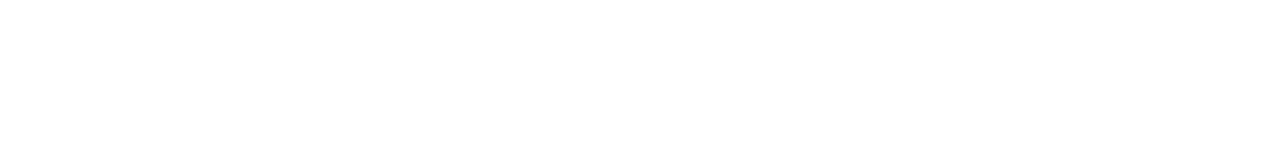
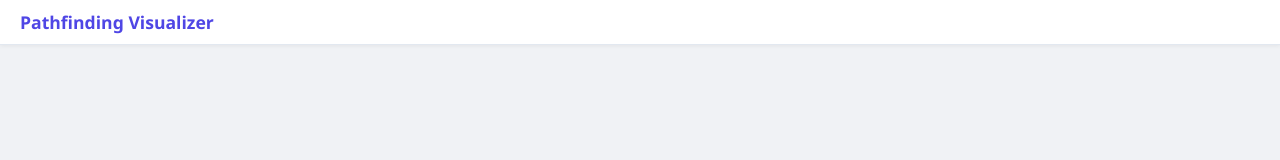
Before and after one commit to fadiyousif/pathfinding-visualizer, a plain HTML site: page index.html in a window 1280 px wide. Drawn offline with Linux system fonts and the light colour scheme.

Commit message:
add header and base page styles

```diff
--- a/index.html
+++ b/index.html
@@ -8,6 +8,10 @@
 </head>
 <body>
 
+<header>
+  <h1>Pathfinding Visualizer</h1>
+</header>
+
 <script src="script.js"></script>
 </body>
 </html>
--- a/style.css
+++ b/style.css
@@ -1 +1,29 @@
 * { margin: 0; padding: 0; box-sizing: border-box; }
+
+body {
+  font-family: 'Segoe UI', sans-serif;
+  background: #f0f2f5;
+  color: #1e293b;
+  height: 100vh;
+  display: flex;
+  flex-direction: column;
+  overflow: hidden;
+}
+
+header {
+  background: #fff;
+  border-bottom: 1px solid #e2e8f0;
+  padding: 10px 20px;
+  display: flex;
+  align-items: center;
+  gap: 20px;
+  flex-wrap: wrap;
+  box-shadow: 0 1px 4px rgba(0,0,0,0.06);
+}
+
+header h1 {
+  font-size: 1.1rem;
+  font-weight: 700;
+  color: #4f46e5;
+  white-space: nowrap;
+}
```
